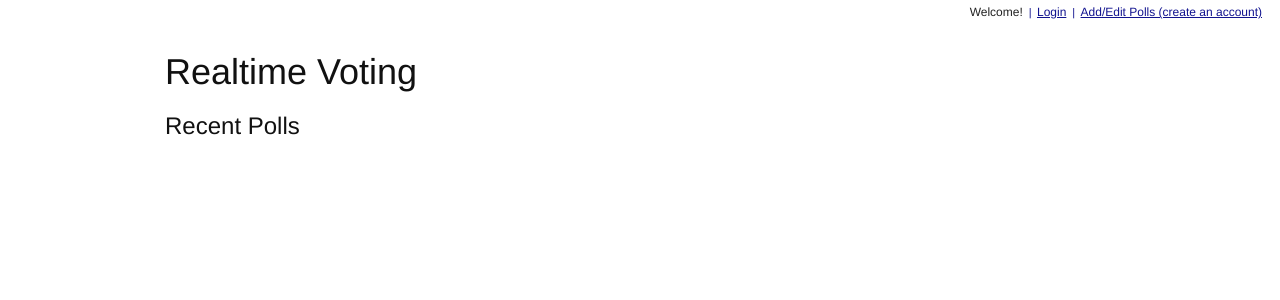
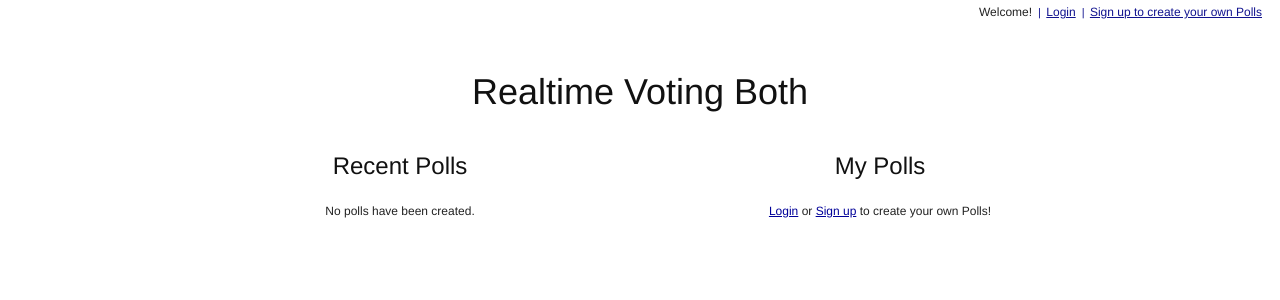
Before and after one commit to clemesha/hotdot, a Django app: template djangoweb/templates/index.html in a window 1280 px wide. Shown: the top 300 px of the page. Run offline with Django 3.2, Linux system fonts and the light colour scheme; the template is opened without the code that fills it, so the values that code supplies are empty; parts of the project's set-up code (start-up, migrations or seed data) failed here and were passed over.

Commit message:
Improved site layout, better not-logged-in functionality, cleaned up templates and html, commented out firebug logging calls.

```diff
--- a/djangoweb/polls/urls.py
+++ b/djangoweb/polls/urls.py
@@ -1,9 +1,8 @@
 from django.conf.urls.defaults import *
 
-from polls.views import index, poll, new
+from polls.views import poll, new
 
 urlpatterns = patterns('',
-    url(r'^$', index, name='index'),
     url(r'^new$', new, name='new'),
     url(r'^(?P<question>.*)$', poll, name='poll'),
 )
--- a/djangoweb/templates/base.html
+++ b/djangoweb/templates/base.html
@@ -15,14 +15,14 @@
     <ul id="nav">
       <li>Welcome <b>{{ user }}</b>!</li><span>|</span>
       <li><a href="/polls/new">Create a New Poll</a></li><span>|</span>
-      <li><a href="/polls/">Dashboard</a></li><span>|</span>
+      <li><a href="/">Home</a></li><span>|</span>
       <li><a href="/accounts/logout/">Logout</a></li>
     </ul>
    {% else %}
     <ul id="nav">
       <li>Welcome!</li><span>|</span>
       <li><a href="/accounts/login/">Login</a></li><span>|</span>
-      <li><a href="/accounts/register/">Add/Edit Polls (create an account)</a></li>
+      <li><a href="/accounts/register/">Sign up to create your own Polls</a></li>
     </ul>
    {% endif %}
 
--- a/djangoweb/templates/index.html
+++ b/djangoweb/templates/index.html
@@ -1,10 +1,37 @@
 {% extends 'base.html' %}
 
 {% block content %}
-    <h1>Realtime Voting</h1>
 
-    <h2>Recent Polls</h2>
-    {% for poll in recent_polls %}
-        <p><a href="/polls/{{ poll.question|slugify }}">{{ poll.question }}</a></p>
-    {% endfor %}
+  <div id="header" class="span-24 last"><h1>Realtime Voting Both</h1></div>
+
+  <div id="container" class="container">
+
+    <div id="polls-recent" class="span-12 polls">
+      <h2>Recent Polls</h2>
+        {% if recent_polls %}
+          {% for poll in recent_polls %}
+            <p><a href="/polls/{{ poll.question|slugify }}">{{ poll.question }}</a></p>
+          {% endfor %}
+        {% else %}
+            <p>No polls have been created.</p>
+        {% endif %}
+    </div>
+
+    <div id="polls-mine" class="span-12 polls last">
+        <h2>My Polls</h2>
+        {% if user.is_authenticated %}
+            {% if users_polls %}
+              {% for poll in users_polls %}
+                 <p><a href="/polls/{{ poll.question|slugify }}">{{ poll.question }}</a></p>
+              {% endfor %}
+            {% else %}
+               <p><a href="/polls/new">Create Your First Poll!</a></p>
+            {% endif %}
+        {% else %}
+            <p><a href="/accounts/login/">Login</a> or <a href="/accounts/register/">Sign up</a> to create your own Polls!</p>
+        {% endif %}
+    </div>
+
+  </div><!-- end #container -->
+
 {% endblock %}
--- a/djangoweb/urls.py
+++ b/djangoweb/urls.py
@@ -5,14 +5,11 @@ admin.autodiscover()
 
 from django.conf import settings
 
-from polls.models import Poll
+from views import index
 
-index_info_dict = {
-    'recent_polls':Poll.objects.order_by("-last_modified").all
-}
 
 urlpatterns = patterns('',
-    (r'^$', 'django.views.generic.simple.direct_to_template', {'template':'index.html', 'extra_context':index_info_dict}),
+    (r'^$', index),
     (r'^polls/', include('djangoweb.polls.urls')),
     (r'^accounts/', include('djangoweb.registration.urls')),
     (r'^admin/(.*)', admin.site.root),
--- a/static/chat/chat.js
+++ b/static/chat/chat.js
@@ -43,8 +43,7 @@ function chat_handle_typing(ev){
         $(this).val(""); /* Clear the textarea */
         return;
     }
-    mmm = msg;
-    console.log(msg);
+    //console.log(msg);
     $(this).val(""); /* Clear the textarea */
     chat_send_message(msg);
     return false;
--- a/static/css/main.css
+++ b/static/css/main.css
@@ -1,3 +1,13 @@
+#container{
+    text-align:center;
+}
+#header {
+    text-align:center;
+    margin:20px 0px;
+}
+.polls {
+    text-align:center;
+}
 ul#nav {
     position:relative;
     top:-15px;
```
Also changed, not shown: djangoweb/polls/views.py (+3 -9 lines), djangoweb/templates/create_account.html (+9 -6 lines), djangoweb/templates/polls/new.html (+16 -0 lines), djangoweb/templates/registration/login.html (+17 -14 lines), djangoweb/views.py (+9 -4 lines), static/js/main.js (+10 -6 lines).
